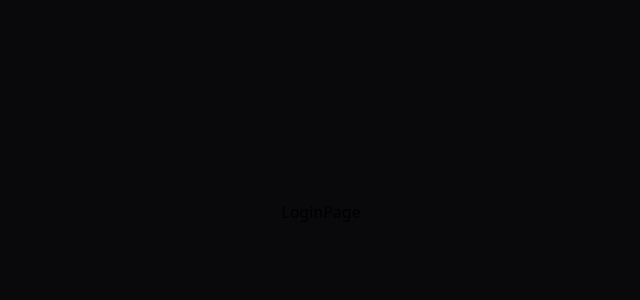
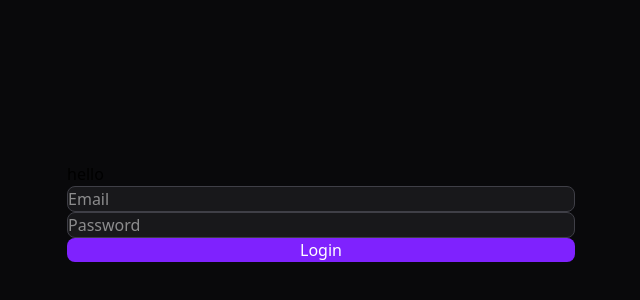
Before and after one commit to Sushrutg-1/PromptFlow, a React (Vite) app in the folder frontend/: page /login in a window 1280 px wide. Shown: the part 188-488 px from the top of the page, without its empty margins (319-959 px from the left). Built offline with nearby package versions, Linux system fonts and the light colour scheme.

Commit message:
feat(frotend) : add reusable UI components

```diff
--- /dev/null
+++ b/frontend/src/components/index.js
@@ -0,0 +1,3 @@
+export { default as Button } from "./ui/Button";
+export { default as Input } from "./ui/Input";
+export { default as Card } from "./ui/Card";
--- /dev/null
+++ b/frontend/src/components/ui/Button.jsx
@@ -0,0 +1,20 @@
+import React from "react";
+
+function Button({ children, variant = "primary", type = "button", className = " ", ...props }) {
+  const variants = {
+    primary: "bg-violet-600 hover:bg-violet-700 text-white",
+    secondary: "bg-zinc-800 hover:bg-zinc-900 text-white",
+    outline: "border border-zinc-700 hover:bg-zinc-900 text-white",
+  };
+
+  return (
+    <button
+      className={`inline-flex items-center justify-center rounded-lg px-4 py-2 font-medium transition-colors ${className}  ${variants[variant]}`}
+      {...props}
+    >
+      {children}
+    </button>
+  );
+}
+
+export default Button;
--- /dev/null
+++ b/frontend/src/components/ui/Card.jsx
@@ -0,0 +1,11 @@
+import React from "react";
+
+function Card({ children, className = "" }) {
+  return (
+    <div className={`rounded-xl border border-zinc-800 bg-zinc-900 p-6 shadow ${className}`}>
+      {children}
+    </div>
+  );
+}
+
+export default Card;
--- /dev/null
+++ b/frontend/src/components/ui/Input.jsx
@@ -0,0 +1,12 @@
+import React from "react";
+
+function Input({ className = "", ...props }) {
+  return (
+    <input
+      className={`w-full rounded-lg border border-zinc-700 bg-zinc-900 px-4 py-2 text-white outline-none focus:border-violet-500 ${className}`}
+      {...props}
+    />
+  );
+}
+
+export default Input;
--- a/frontend/src/features/auth/pages/LoginPage.jsx
+++ b/frontend/src/features/auth/pages/LoginPage.jsx
@@ -1,9 +1,16 @@
-import React from 'react'
+import { Button, Input } from "@/components";
+import React from "react";
 
 function LoginPage() {
   return (
-    <div>LoginPage</div>
-  )
+    <div>
+      <h1> hello</h1>
+
+      <Input type="text" placeholder="Email" />
+      <Input type="password" placeholder="Password" />
+      <Button className="w-full">Login</Button>
+    </div>
+  );
 }
 
-export default LoginPage
+export default LoginPage;
```
